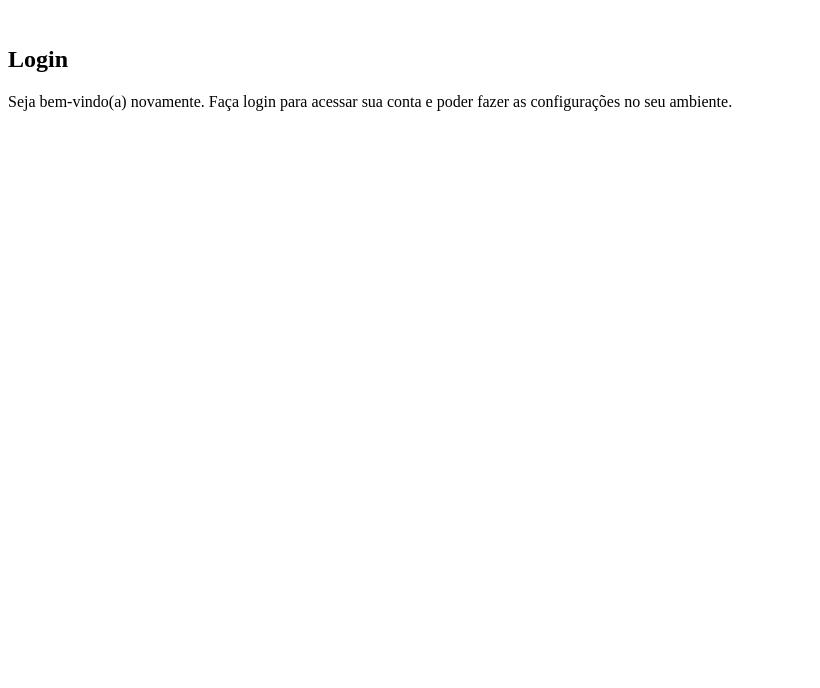
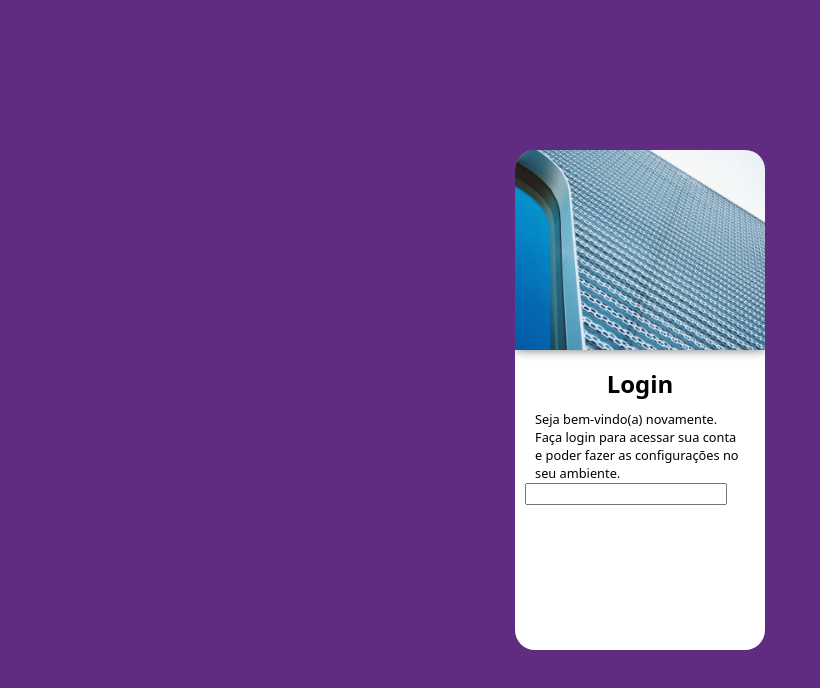
Before and after one commit to luanacamilo/projeto-login, a plain HTML site: page index.html in a window 1280 px wide. Shown: the whole page, without its empty margins (0-820 px from the left). Drawn offline with Linux system fonts and the light colour scheme.

Commit message:
começando os primeiros ajustes do projeto login

```diff
--- a/estilos/style.css
+++ b/estilos/style.css
@@ -3,3 +3,64 @@
 /* Paleta de Cores:
 verde: #49a09d
 lilas: #5f2c82
+*/
+
+* {
+    font-family: system-ui, -apple-system, BlinkMacSystemFont, 'Segoe UI', Roboto, Oxygen, Ubuntu, Cantarell, 'Open Sans', 'Helvetica Neue', sans-serif;
+    margin: 0px;
+    padding: 0px;
+    box-sizing: border-box;
+}
+
+body, html {
+    background-color:  #5f2c82;
+    width: 100vw;
+    height: 100vh;
+}
+
+main {
+    width: 100vw;
+    height: 100vh;
+    position: relative;
+}
+
+section#login {
+    background-color: white;
+    width: 250px;
+    height: 500px;
+    border-radius: 20px;
+
+    position: absolute;
+    top: 50%;
+    left: 50%;
+    transform: translate(-50%, -50%);
+    overflow: hidden;
+}
+
+section#login > div#imagem {
+    background: #5f2c82 url(../imagens/arquitetura-moderna.webp) no-repeat;
+    background-size: cover;
+    background-position: left bottom;
+    height: 200px;
+    box-shadow: 0px 0px 10px rgba(0, 0, 0, 0.548);
+}
+
+section#login > div#formulario {
+    padding: 10px;
+    display: block;
+}
+
+
+
+
+
+
+div#formulario > h1 {
+    text-align: center;
+    padding: 7px;
+}
+
+div#formulario > p {
+    font-size: 0.8em;
+    padding: 3px 10px 0px 10px ;
+}
--- a/index.html
+++ b/index.html
@@ -17,6 +17,10 @@
                 <h1>Login</h1>
                 <p>Seja bem-vindo(a) novamente. Faça login para acessar sua conta e poder fazer as configurações no seu ambiente.</p>
                 <form action="login.php" method="post">
+                    <p>
+                        <label for="iemail"></label>
+                        <input type="email" required>
+                    </p>
 
 
 
```
Also changed, not shown: 1 other file.
